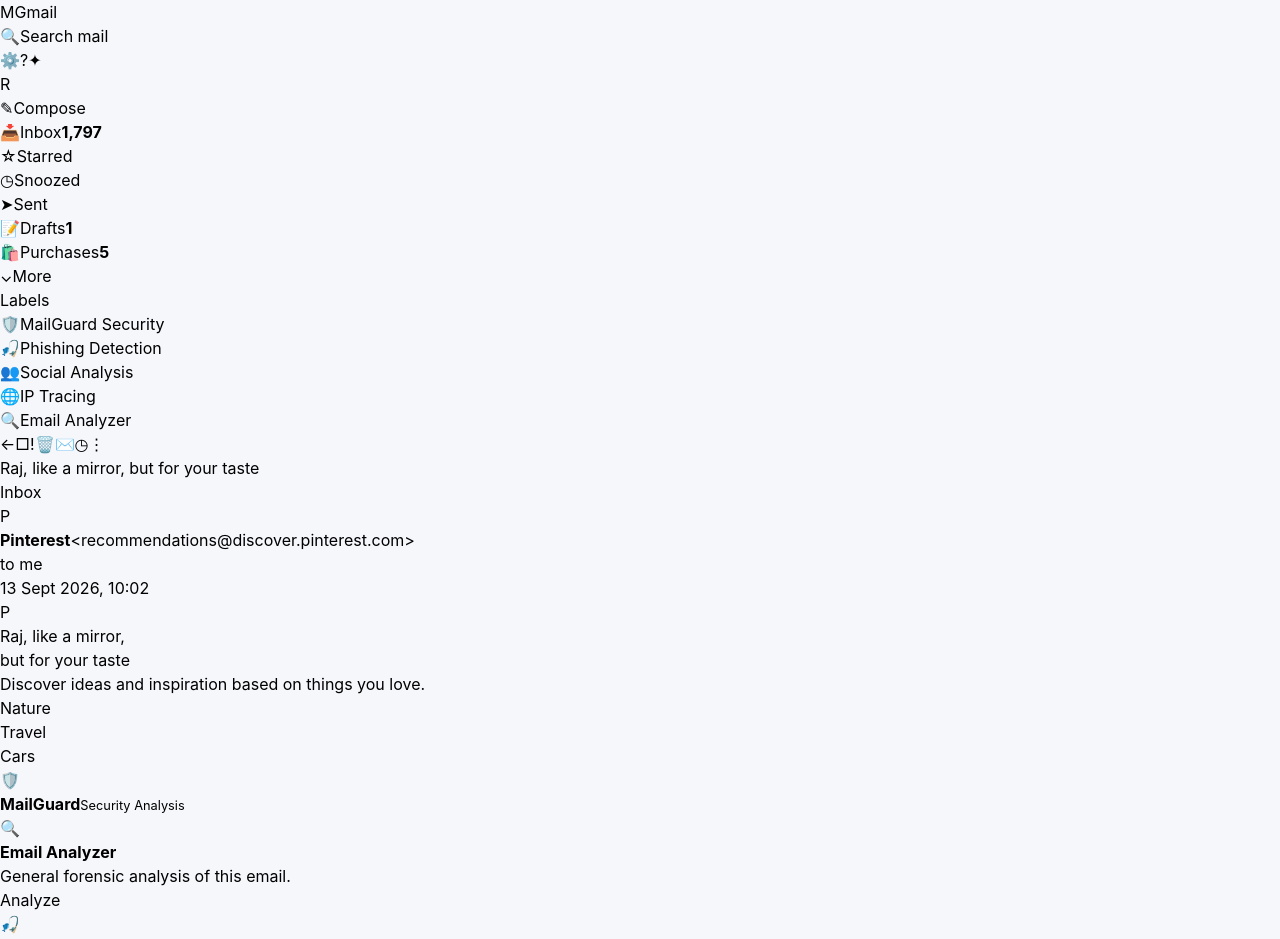
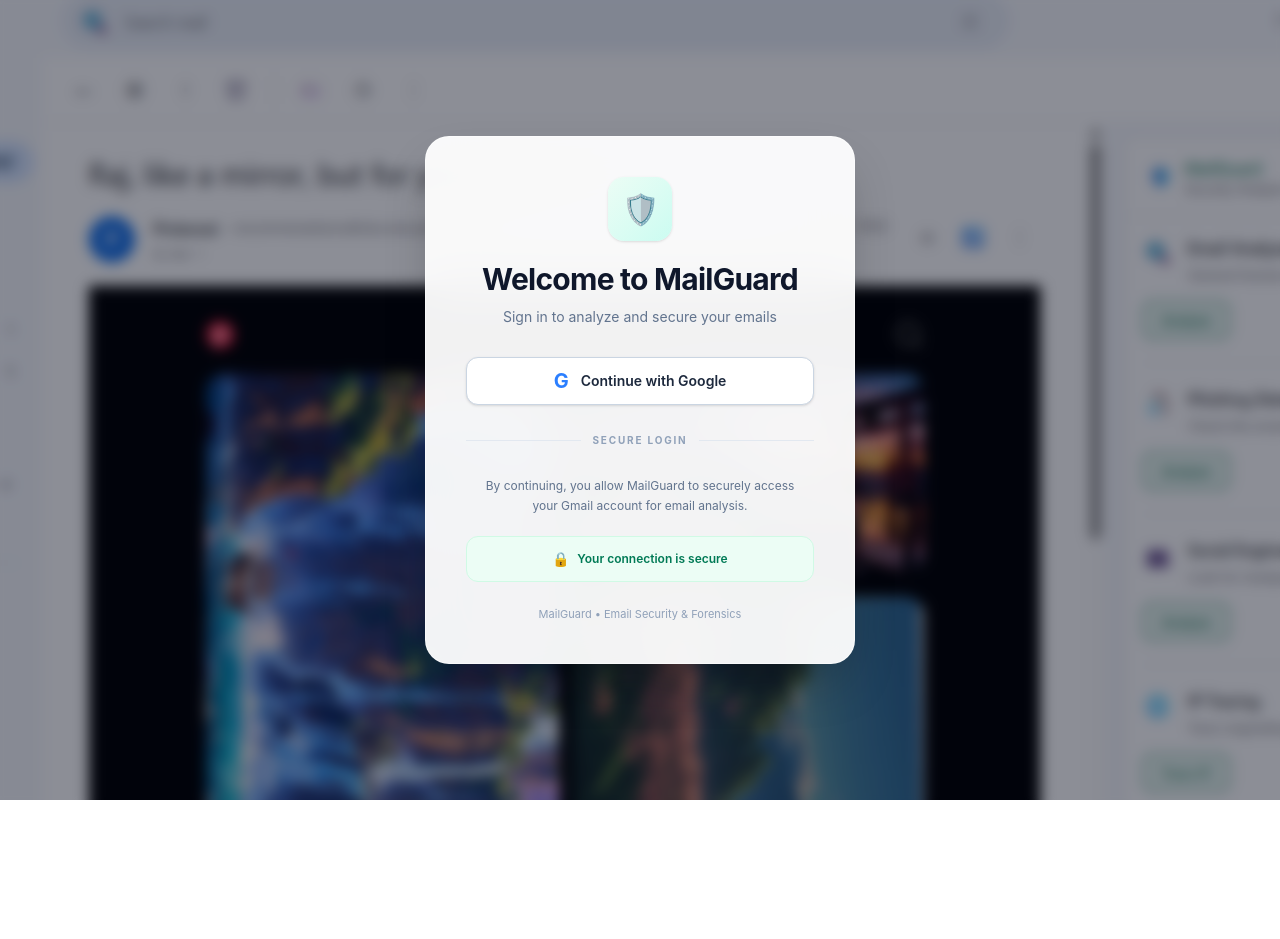
Before and after one commit to Rajmaniverma/EmailForensic, a React (Vite) app in the folder Frontend/: page / in a window 1280 px wide. Shown: the top 939 px of the page. After the commit the page ends 800 px from the top, so only its background shows below. Built offline with nearby package versions, Linux system fonts and the light colour scheme.

Commit message:
update the login page

```diff
--- a/Frontend/src/pages/Login.jsx
+++ b/Frontend/src/pages/Login.jsx
@@ -1,6 +1,5 @@
 import React, { useEffect, useState } from "react";
 import { useNavigate } from "react-router-dom";
-import "./Login.css";
 
 const API_URL = "https://emailforensic.onrender.com";
 
@@ -8,6 +7,9 @@
   const navigate = useNavigate();
   const [checkingAuth, setCheckingAuth] = useState(true);
 
+  // ============================================
+  // CHECK IF USER IS ALREADY LOGGED IN
+  // ============================================
   useEffect(() => {
     const checkAuth = async () => {
       try {
@@ -38,6 +40,7 @@
           return;
         }
 
+        // Invalid token
         localStorage.removeItem("access_token");
       } catch (error) {
         console.error("Auth check failed:", error);
@@ -49,351 +52,309 @@
     checkAuth();
   }, [navigate]);
 
+  // ============================================
+  // GOOGLE LOGIN
+  // ============================================
   const handleGoogleLogin = () => {
     window.location.href = `${API_URL}/auth/login`;
   };
 
+  // ============================================
+  // LOADING SCREEN
+  // ============================================
   if (checkingAuth) {
     return (
-      <div className="auth-loading">
-        <div className="loading-spinner"></div>
-        <p>Checking authentication...</p>
+      <div className="min-h-screen flex items-center justify-center bg-slate-100">
+        <div className="flex flex-col items-center gap-4">
+          <div className="h-10 w-10 animate-spin rounded-full border-4 border-slate-200 border-t-emerald-600" />
+
+          <p className="text-sm text-slate-500">
+            Checking authentication...
+          </p>
+        </div>
       </div>
     );
   }
 
   return (
-    <div className="login-page">
+    <div className="relative min-h-screen w-full overflow-hidden">
 
       {/* =====================================================
-          BACKGROUND GMAIL DEMO
+          BACKGROUND IMAGE
+          image.png must be inside public/
+
+          Example:
+          public/
+            image.png
       ====================================================== */}
-      <div className="gmail-demo">
 
-        {/* Gmail Header */}
-        <div className="demo-header">
+      <div className="absolute inset-0">
 
-          <div className="demo-logo">
-            <span className="gmail-m">M</span>
-            <span>Gmail</span>
-          </div>
+        <img
+          src="/image.png"
+          alt="MailGuard Gmail interface"
+          className="
+            h-full
+            w-full
+            object-cover
+            scale-105
+            blur-[6px]
+          "
+        />
 
-          <div className="demo-search">
-            <span>🔍</span>
-            <span>Search mail</span>
-          </div>
-
-          <div className="demo-header-icons">
-            <span>⚙</span>
-            <span>?</span>
-            <span>✦</span>
-            <div className="demo-avatar">R</div>
-          </div>
-
-        </div>
-
-        {/* Main Gmail Area */}
-        <div className="demo-main">
-
-          {/* Sidebar */}
-          <aside className="demo-sidebar">
-
-            <button className="demo-compose">
-              ✎
-              <span>Compose</span>
-            </button>
-
-            <div className="demo-nav active">
-              <span>📥</span>
-              <span>Inbox</span>
-              <strong>1,797</strong>
-            </div>
-
-            <div className="demo-nav">
-              <span>☆</span>
-              <span>Starred</span>
-            </div>
-
-            <div className="demo-nav">
-              <span>◷</span>
-              <span>Snoozed</span>
-            </div>
-
-            <div className="demo-nav">
-              <span>➤</span>
-              <span>Sent</span>
-            </div>
-
-            <div className="demo-nav">
-              <span>📝</span>
-              <span>Drafts</span>
-              <strong>1</strong>
-            </div>
-
-            <div className="demo-nav">
-              <span>🛍</span>
-              <span>Purchases</span>
-              <strong>5</strong>
-            </div>
-
-            <div className="demo-more">
-              <span>⌄</span>
-              <span>More</span>
-            </div>
-
-            <div className="demo-label-title">
-              Labels
-            </div>
-
-            <div className="demo-nav security">
-              <span>🛡️</span>
-              <span>MailGuard Security</span>
-            </div>
-
-            <div className="demo-nav">
-              <span>🎣</span>
-              <span>Phishing Detection</span>
-            </div>
-
-            <div className="demo-nav">
-              <span>👥</span>
-              <span>Social Analysis</span>
-            </div>
-
-            <div className="demo-nav">
-              <span>🌐</span>
-              <span>IP Tracing</span>
-            </div>
-
-            <div className="demo-nav">
-              <span>🔍</span>
-              <span>Email Analyzer</span>
-            </div>
-
-          </aside>
-
-          {/* Inbox */}
-          <main className="demo-content">
-
-            <div className="demo-toolbar">
-              <span>←</span>
-              <span>□</span>
-              <span>!</span>
-              <span>🗑</span>
-              <span>✉</span>
-              <span>◷</span>
-              <span>⋮</span>
-            </div>
-
-            <div className="demo-email-header">
-
-              <h1>
-                Raj, like a mirror, but for your taste
-              </h1>
-
-              <span className="demo-inbox-tag">
-                Inbox
-              </span>
-
-            </div>
-
-            <div className="demo-sender">
-
-              <div className="demo-sender-avatar">
-                P
-              </div>
-
-              <div>
-                <strong>Pinterest</strong>
-                <span>
-                  &lt;recommendations@discover.pinterest.com&gt;
-                </span>
-
-                <div className="demo-to">
-                  to me
-                </div>
-              </div>
-
-              <div className="demo-date">
-                13 Sept 2026, 10:02
-              </div>
-
-            </div>
-
-            {/* Fake email body */}
-            <div className="demo-email-body">
-
-              <div className="pinterest-logo">
-                P
-              </div>
-
-              <h2>
-                Raj, like a mirror,
-                <br />
-                but for your taste
-              </h2>
-
-              <p>
-                Discover ideas and inspiration based
-                on things you love.
-              </p>
-
-              <div className="demo-images">
-
-                <div className="fake-image image-one">
-                  <span>Nature</span>
-                </div>
-
-                <div className="fake-image image-two">
-                  <span>Travel</span>
-                </div>
-
-                <div className="fake-image image-three">
-                  <span>Cars</span>
-                </div>
-
-              </div>
-
-            </div>
-
-          </main>
-
-          {/* MailGuard Panel */}
-          <aside className="demo-security-panel">
-
-            <div className="security-header">
-              <span>🛡️</span>
-              <div>
-                <strong>MailGuard</strong>
-                <small>Security Analysis</small>
-              </div>
-            </div>
-
-            <div className="security-tool">
-              <div className="tool-icon">
-                🔍
-              </div>
-
-              <div>
-                <strong>Email Analyzer</strong>
-                <p>
-                  General forensic analysis of this email.
-                </p>
-              </div>
-
-              <button>
-                Analyze
-              </button>
-            </div>
-
-            <div className="security-tool">
-              <div className="tool-icon">
-                🎣
-              </div>
-
-              <div>
-                <strong>Phishing Detection</strong>
-                <p>
-                  Check this email for phishing indicators.
-                </p>
-              </div>
-
-              <button>
-                Analyze
-              </button>
-            </div>
-
-            <div className="security-tool">
-              <div className="tool-icon">
-                👥
-              </div>
-
-              <div>
-                <strong>Social Engineering</strong>
-                <p>
-                  Look for manipulation and impersonation tactics.
-                </p>
-              </div>
-
-              <button>
-                Analyze
-              </button>
-            </div>
-
-            <div className="security-tool">
-              <div className="tool-icon">
-                🌐
-              </div>
-
-              <div>
-                <strong>IP Tracing</strong>
-                <p>
-                  Trace originating IPs from this email's headers.
-                </p>
-              </div>
-
-              <button>
-                Trace IP
-              </button>
-            </div>
-
-          </aside>
-
-        </div>
       </div>
-
-      {/* =====================================================
-          DARK / BLUR OVERLAY
-      ====================================================== */}
-      <div className="login-overlay"></div>
 
 
       {/* =====================================================
-          LOGIN CARD
+          DARK / GLASS OVERLAY
       ====================================================== */}
-      <div className="login-center">
 
-        <div className="login-card">
+      <div
+        className="
+          absolute
+          inset-0
+          bg-slate-950/45
+          backdrop-blur-[2px]
+        "
+      />
 
-          <div className="login-brand-icon">
-            🛡️
+
+      {/* =====================================================
+          LOGIN CARD CENTER
+      ====================================================== */}
+
+      <div
+        className="
+          relative
+          z-10
+          flex
+          min-h-screen
+          items-center
+          justify-center
+          px-4
+          py-8
+        "
+      >
+
+        <div
+          className="
+            w-full
+            max-w-[430px]
+            rounded-3xl
+            border
+            border-white/60
+            bg-white/95
+            p-8
+            shadow-2xl
+            backdrop-blur-xl
+
+            sm:p-10
+          "
+        >
+
+          {/* ===============================================
+              MAILGUARD ICON
+          =============================================== */}
+
+          <div className="flex justify-center">
+
+            <div
+              className="
+                flex
+                h-16
+                w-16
+                items-center
+                justify-center
+                rounded-2xl
+                bg-gradient-to-br
+                from-emerald-50
+                to-teal-100
+                text-3xl
+                shadow-sm
+              "
+            >
+              🛡️
+            </div>
+
           </div>
 
-          <h2>
-            Welcome to MailGuard
-          </h2>
 
-          <p className="login-subtitle">
-            Sign in to analyze and secure your emails
-          </p>
+          {/* ===============================================
+              TITLE
+          =============================================== */}
+
+          <div className="mt-5 text-center">
+
+            <h1
+              className="
+                text-2xl
+                font-bold
+                tracking-tight
+                text-slate-900
+                sm:text-3xl
+              "
+            >
+              Welcome to MailGuard
+            </h1>
+
+            <p
+              className="
+                mt-2
+                text-sm
+                leading-6
+                text-slate-500
+              "
+            >
+              Sign in to analyze and secure your emails
+            </p>
+
+          </div>
+
+
+          {/* ===============================================
+              GOOGLE LOGIN
+          =============================================== */}
 
           <button
-            className="google-login-btn"
+            type="button"
             onClick={handleGoogleLogin}
+            className="
+              mt-7
+              flex
+              h-12
+              w-full
+              items-center
+              justify-center
+              gap-3
+              rounded-xl
+              border
+              border-slate-300
+              bg-white
+              px-4
+              text-sm
+              font-semibold
+              text-slate-800
+              shadow-sm
+
+              transition
+              duration-200
+
+              hover:border-slate-400
+              hover:bg-slate-50
+              hover:shadow-md
+
+              active:scale-[0.99]
+
+              focus:outline-none
+              focus:ring-2
+              focus:ring-emerald-500/40
+            "
           >
-            <span className="google-icon">
+
+            {/* Google G */}
+            <span
+              className="
+                text-xl
+                font-bold
+                text-blue-500
+              "
+            >
               G
             </span>
 
             <span>
               Continue with Google
             </span>
+
           </button>
 
-          <div className="divider">
-            <span>SECURE LOGIN</span>
+
+          {/* ===============================================
+              DIVIDER
+          =============================================== */}
+
+          <div className="my-7 flex items-center gap-3">
+
+            <div className="h-px flex-1 bg-slate-200" />
+
+            <span
+              className="
+                text-[10px]
+                font-bold
+                tracking-[0.18em]
+                text-slate-400
+              "
+            >
+              SECURE LOGIN
+            </span>
+
+            <div className="h-px flex-1 bg-slate-200" />
+
           </div>
 
-          <p className="privacy-text">
+
+          {/* ===============================================
+              PRIVACY TEXT
+          =============================================== */}
+
+          <p
+            className="
+              px-2
+              text-center
+              text-xs
+              leading-5
+              text-slate-500
+            "
+          >
             By continuing, you allow MailGuard to securely
             access your Gmail account for email analysis.
           </p>
 
-          <div className="security-note">
-            <span>🔒</span>
+
+          {/* ===============================================
+              SECURITY MESSAGE
+          =============================================== */}
+
+          <div
+            className="
+              mt-5
+              flex
+              items-center
+              justify-center
+              gap-2
+              rounded-xl
+              border
+              border-emerald-100
+              bg-emerald-50
+              px-4
+              py-3
+              text-xs
+              font-semibold
+              text-emerald-700
+            "
+          >
+
+            <span className="text-sm">
+              🔒
+            </span>
+
             <span>
               Your connection is secure
             </span>
+
+          </div>
+
+
+          {/* ===============================================
+              OPTIONAL BRAND FOOTER
+          =============================================== */}
+
+          <div className="mt-6 text-center">
+
+            <p className="text-[11px] text-slate-400">
+              MailGuard • Email Security & Forensics
+            </p>
+
           </div>
 
         </div>
```
Also changed, not shown: Frontend/public/image.png (added).
